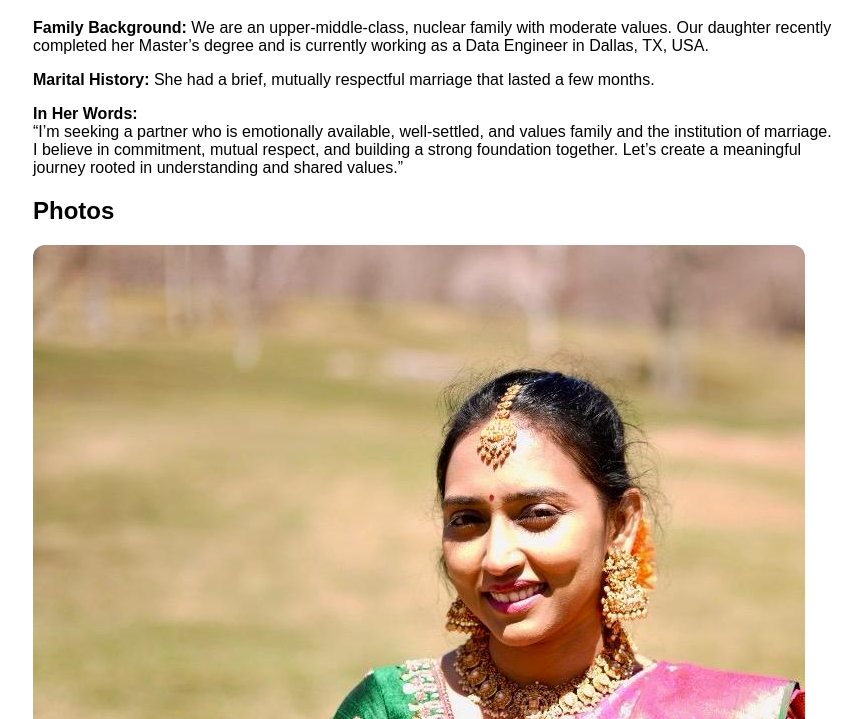
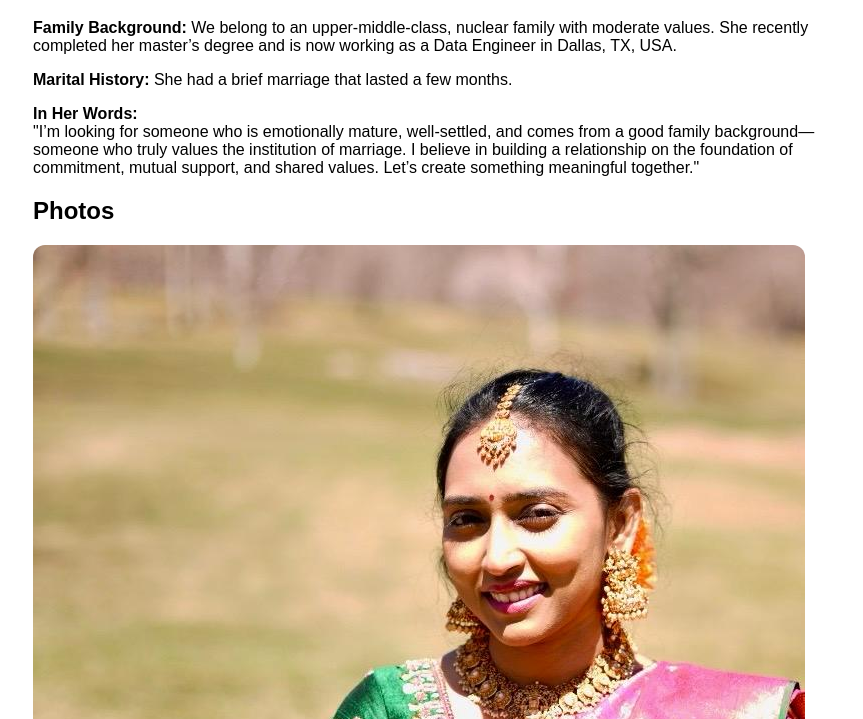
Before and after one commit to Yasasvi18/janu, a plain HTML site: page index.html in a window 1280 px wide. Shown: the part 81-800 px from the top of the page, without its empty margins (207-1070 px from the left). Drawn offline with Linux system fonts and the light colour scheme.

Commit message:
Update index.html

```diff
--- a/index.html
+++ b/index.html
@@ -23,12 +23,12 @@
 <body>
   <h1>Matrimonial Profile</h1>
 
-  <p><strong>Family Background:</strong> We are an upper-middle-class, nuclear family with moderate values. Our daughter recently completed her Master’s degree and is currently working as a Data Engineer in Dallas, TX, USA.</p>
+        <p><strong>Family Background:</strong> We belong to an upper-middle-class, nuclear family with moderate values. She recently completed her master’s degree and is now working as a Data Engineer in Dallas, TX, USA.</p>
 
-  <p><strong>Marital History:</strong> She had a brief, mutually respectful marriage that lasted a few months.</p>
+  <p><strong>Marital History:</strong> She had a brief marriage that lasted a few months.</p>
 
   <p><strong>In Her Words:</strong><br>
-  “I’m seeking a partner who is emotionally available, well-settled, and values family and the institution of marriage. I believe in commitment, mutual respect, and building a strong foundation together. Let’s create a meaningful journey rooted in understanding and shared values.”
+  "I’m looking for someone who is emotionally mature, well-settled, and comes from a good family background—someone who truly values the institution of marriage. I believe in building a relationship on the foundation of commitment, mutual support, and shared values. Let’s create something meaningful together."
   </p>
 
   <h2>Photos</h2>
```
